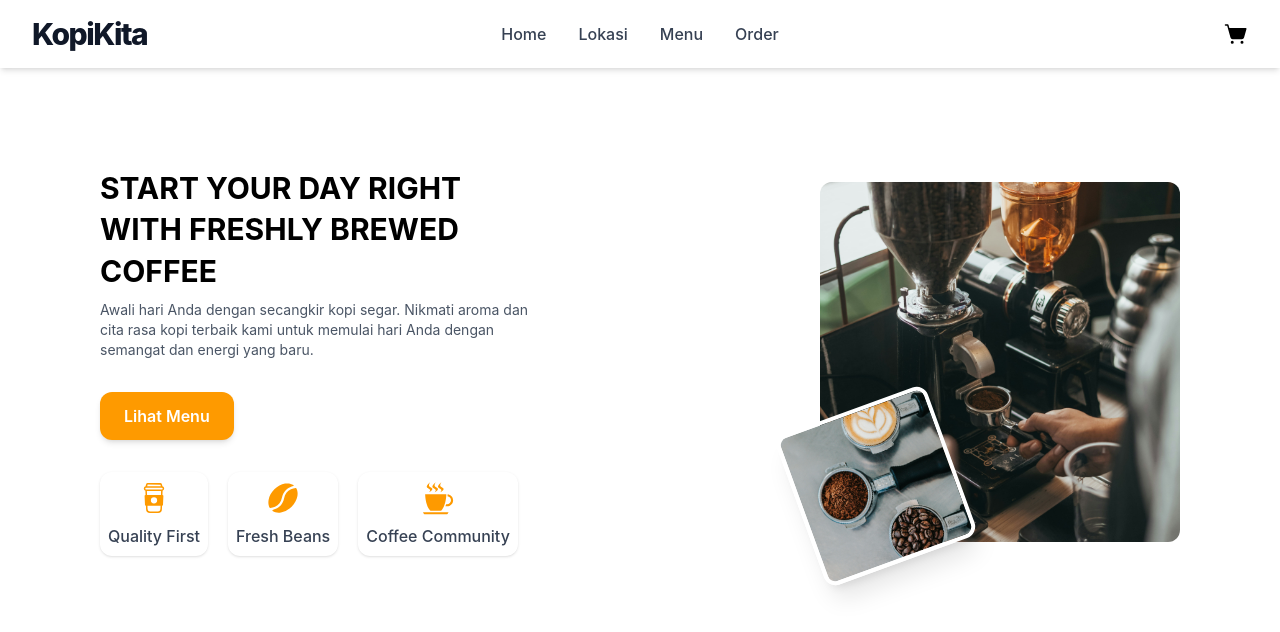
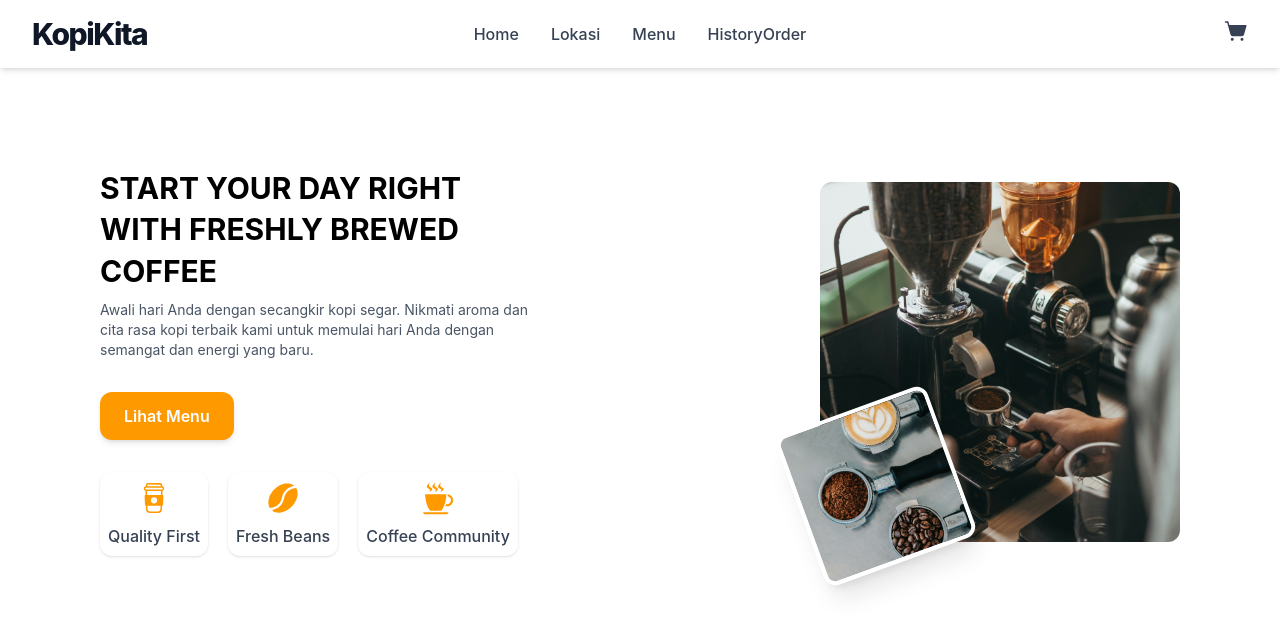
Before and after one commit to Gyandraa/Project-Website-Kopi, a React (Vite) app: page / in a window 1280 px wide. Shown: the top 632 px of the page. Built offline with nearby package versions, Linux system fonts and the light colour scheme.

Commit message:
feat: styling for give a hover

```diff
--- a/src/layout/navbar.tsx
+++ b/src/layout/navbar.tsx
@@ -1,38 +1,54 @@
 import { PiShoppingCartSimpleFill } from "react-icons/pi";
+import { Link } from "react-router-dom";
 
 export default function Navbar() {
   return (
-    <div className="flex items-center justify-between py-4 px-8 bg-white shadow-md">
-      <div className="flex-1">
-        <h2 className="font-sans text-3xl font-extrabold tracking-tighter text-gray-900">
+    <div className="relative flex items-center justify-between py-4 px-8 bg-white shadow-md">
+      <div>
+        <h2 className="text-3xl font-extrabold tracking-tighter text-gray-900">
           KopiKita
         </h2>
       </div>
 
-      <div className="flex-1 flex justify-center gap-8 text-gray-700 font-medium">
+      <div className="absolute left-1/2 transform -translate-x-1/2 flex gap-8 text-gray-700 font-medium">
+        <Link to="/">
           <h3 className="relative cursor-pointer group">
             Home
             <span className="absolute left-0 -bottom-1 w-0 h-[2px] bg-black transition-all duration-300 group-hover:w-full"></span>
           </h3>
+        </Link>
 
+        <Link to="/lokasi">
           <h3 className="relative cursor-pointer group">
             Lokasi
             <span className="absolute left-0 -bottom-1 w-0 h-[2px] bg-black transition-all duration-300 group-hover:w-full"></span>
           </h3>
+        </Link>
 
+        <Link to="/menu">
           <h3 className="relative cursor-pointer group">
             Menu
             <span className="absolute left-0 -bottom-1 w-0 h-[2px] bg-black transition-all duration-300 group-hover:w-full"></span>
           </h3>
+        </Link>
 
+        <Link to="/history-order">
           <h3 className="relative cursor-pointer group">
-          Order
+            HistoryOrder
             <span className="absolute left-0 -bottom-1 w-0 h-[2px] bg-black transition-all duration-300 group-hover:w-full"></span>
           </h3>
+        </Link>
       </div>
-      <div className="flex-1 flex justify-end">
-        <PiShoppingCartSimpleFill size={24} className="cursor-pointer " />
+
+      <Link to="/cart">
+        <div className="group cursor-pointer flex flex-col items-center">
+          <PiShoppingCartSimpleFill
+            size={24}
+            className="text-gray-700 transition-all duration-300 group-hover:scale-110 group-hover:text-black"
+          />
+          <span className="w-0 h-[2px] bg-black transition-all duration-300 group-hover:w-full mt-1"></span>
         </div>
+      </Link>
     </div>
   );
 }
```
Lines whose indentation alone changed are shown as unchanged.
